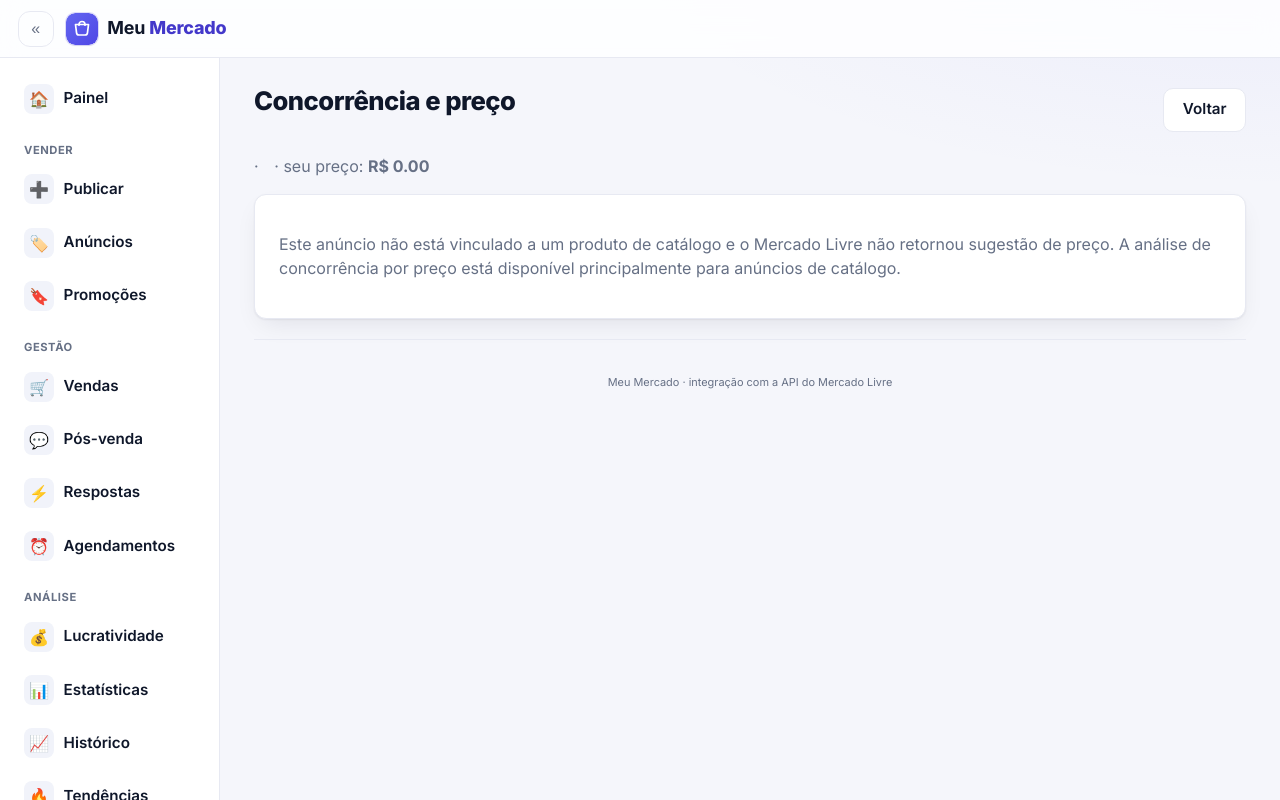
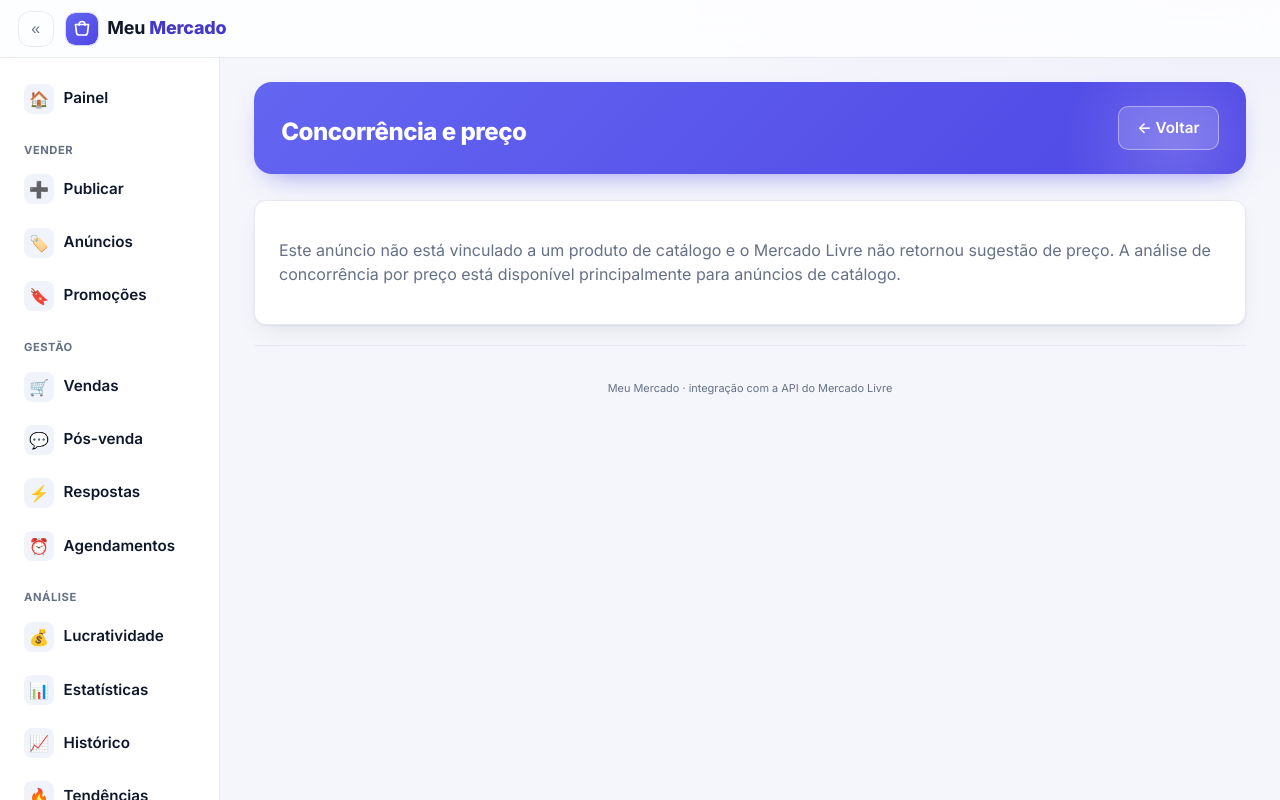
Before and after one commit to tbongiovani-outlook/MeuMercado, a FastAPI app: template templates/concorrencia.html in a window 1280 px wide. Run offline with FastAPI, Linux system fonts and the light colour scheme; the template is opened without the code that fills it, so the values that code supplies are empty; parts of the project's set-up code (start-up, migrations or seed data) failed here and were passed over.

Commit message:
design: identidade nas telas de detalhe, favicon na landing, icones+tooltip em Vendas/Agendamentos/Respostas
Hero gradiente em editar/concorrencia/mensagens/ofertas de promocao com botao Voltar; favicon SVG na landing do instalador; acoes Mensagens (Vendas), Cancelar (Agendamentos) e Excluir (Respostas) viraram icones com tooltip.

```diff
--- a/docs/index.html
+++ b/docs/index.html
@@ -5,6 +5,8 @@
     <meta name="viewport" content="width=device-width, initial-scale=1.0">
     <title>Meu Mercado — instalação em 1 clique</title>
     <meta name="description" content="Painel local para vendedores do Mercado Livre. Instale com um clique no Windows.">
+    <link rel="icon" href="favicon.svg" type="image/svg+xml">
+    <meta name="theme-color" content="#4f46e5">
     <style>
         :root {
             --accent: #4f46e5;
--- a/templates/agendamentos.html
+++ b/templates/agendamentos.html
@@ -68,7 +68,7 @@
                     {% if t.status == 'pendente' %}
                     <form method="post" action="/agendamentos/{{ t.id }}/cancelar"
                           onsubmit="return confirm('Cancelar este agendamento?');">
-                        <button class="btn btn--ghost btn--sm" type="submit">Cancelar</button>
+                        <button class="btn btn--ghost btn--sm btn--icon has-tip" data-tip="Cancelar" type="submit" aria-label="Cancelar agendamento"><span class="ico" aria-hidden="true">✖️</span></button>
                     </form>
                     {% endif %}
                 </td>
--- a/templates/concorrencia.html
+++ b/templates/concorrencia.html
@@ -2,13 +2,19 @@
 {% block title %}Concorrência · Meu Mercado{% endblock %}
 {% block nav %}{% include "_nav.html" %}{% endblock %}
 
+{% block hero %}
+<header class="page-header">
+    <div>
+        <h1 class="page-header__title">Concorrência e preço</h1>
+        {% if item %}<p class="page-header__sub">{{ item.title }} · seu preço: R$ {{ '%.2f'|format(preco) }}</p>{% endif %}
+    </div>
+    <div class="page-header__actions">
+        <a class="btn btn--ghost" href="/anuncios">← Voltar</a>
+    </div>
+</header>
+{% endblock %}
+
 {% block content %}
-<div class="row">
-    <h1>Concorrência e preço</h1>
-    <a class="btn btn--ghost" href="/anuncios">Voltar</a>
-</div>
-<p class="muted">{{ item.title }} · <code>{{ item.id }}</code> · seu preço: <strong>R$ {{ '%.2f'|format(preco) }}</strong></p>
-
 {% if error %}<div class="alert alert--error" role="alert">{{ error }}</div>{% endif %}
 
 {% if recomendacao %}
--- a/templates/respostas.html
+++ b/templates/respostas.html
@@ -44,7 +44,7 @@
                 </div>
                 <form method="post" action="/respostas/{{ r.id }}/excluir"
                       onsubmit="return confirm('Excluir esta resposta?');">
-                    <button class="btn btn--ghost btn--sm" type="submit">Excluir</button>
+                    <button class="btn btn--ghost btn--sm btn--icon has-tip" data-tip="Excluir" type="submit" aria-label="Excluir resposta {{ r.titulo }}"><span class="ico" aria-hidden="true">🗑️</span></button>
                 </form>
             </div>
         </li>
--- a/templates/vendas.html
+++ b/templates/vendas.html
@@ -43,7 +43,7 @@
                         <span class="muted">—</span>
                     {% endif %}
                 </td>
-                <td><a class="btn btn--ghost btn--sm" href="/vendas/{{ order.id }}/mensagens">Mensagens</a></td>
+                <td><a class="btn btn--ghost btn--sm btn--icon has-tip" data-tip="Mensagens" href="/vendas/{{ order.id }}/mensagens" aria-label="Mensagens do pedido {{ order.id }}"><span class="ico" aria-hidden="true">💬</span></a></td>
             </tr>
             {% endfor %}
         </tbody>
```
Also changed, not shown: templates/editar_anuncio.html (+12 -5 lines), templates/mensagens.html (+12 -6 lines), templates/promocoes_item.html (+12 -9 lines), docs/favicon.svg (added).
